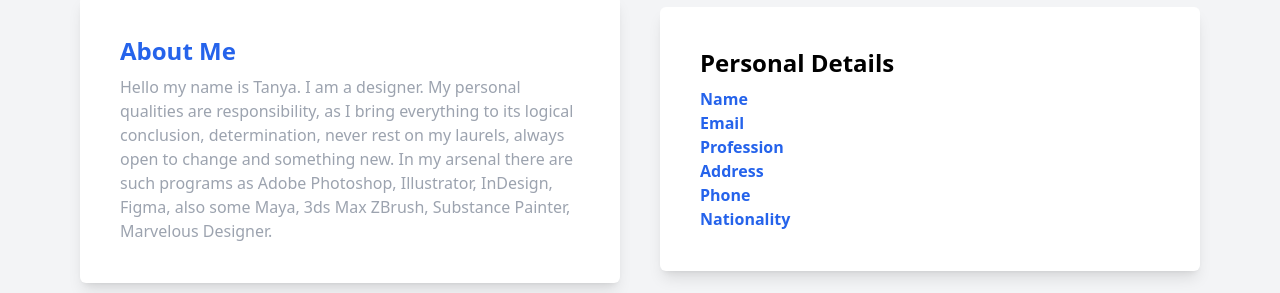
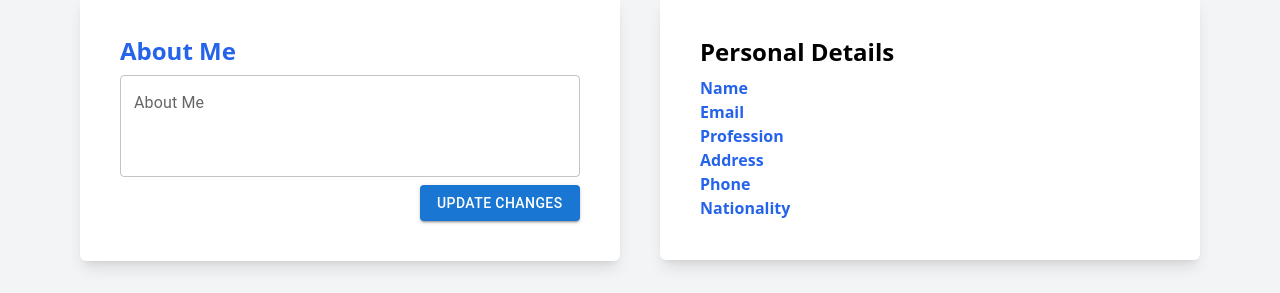
Before and after one commit to Waptech07/CSC-Study, a React (Create React App) app: page /profile/details in a window 1280 px wide. Shown: the part 388-681 px from the top of the page. Built offline with nearby package versions, Linux system fonts and the light colour scheme.

Commit message:
added bio condition, field or bio text

```diff
--- a/src/components/Profile/MyProfile.jsx
+++ b/src/components/Profile/MyProfile.jsx
@@ -1,8 +1,40 @@
-import React, { useContext } from "react";
+import React, { useContext, useState } from "react";
 import { AuthContext } from "../../context/AuthContext";
+import ApiService from "../../services/ApiService";
+import { toast } from "react-toastify";
+import { Button, TextField } from "@mui/material";
 
 const MyProfile = () => {
-  const { user } = useContext(AuthContext);
+  const { user, setUser } = useContext(AuthContext);
+  const [bio, setBio] = useState(user?.bio || "");
+
+  const handleErrors = (error) => {
+    if (typeof error === "string") {
+      toast.error(error);
+    } else if (typeof error === "object") {
+      Object.values(error)
+        .flat()
+        .forEach((message) => toast.error(message, { autoClose: 2000 }));
+    } else {
+      toast.error("An unexpected error occurred");
+    }
+  };
+
+  const handleBioChanges = async () => {
+    const updatedUser = { bio };
+
+    try {
+      const response = await ApiService.updateProfile(updatedUser);
+      if (response.success) {
+        setUser(response.data); // Update user in context
+        toast.success("Profile updated successfully");
+      } else {
+        handleErrors(response.error);
+      }
+    } catch (error) {
+      toast.error("An error occurred while updating profile");
+    }
+  };
 
   return (
     <section>
@@ -10,12 +42,31 @@ const MyProfile = () => {
         <div className="bg-white rounded-md shadow-lg w-full lg:w-1/2 p-5 lg:p-10">
           <h2 className="text-2xl text-blue-600 font-bold mb-2">About Me</h2>
           <p className="text-base text-gray-400">
-            Hello my name is Tanya. I am a designer. My personal qualities are
-            responsibility, as I bring everything to its logical conclusion,
-            determination, never rest on my laurels, always open to change and
-            something new. In my arsenal there are such programs as Adobe
-            Photoshop, Illustrator, InDesign, Figma, also some Maya, 3ds Max
-            ZBrush, Substance Painter, Marvelous Designer.
+            {user?.bio || (
+              <>
+                <div>
+                  <TextField
+                    placeholder="Add your Bio"
+                    fullWidth
+                    label="About Me"
+                    multiline
+                    minRows={3}
+                    maxRows={4}
+                    value={bio}
+                    onChange={(e) => setBio(e.target.value)}
+                  />
+                </div>
+                <div className="flex justify-end items-center mt-2">
+                  <Button
+                    variant="contained"
+                    sx={{ flex: 0.3 }}
+                    onClick={handleBioChanges}
+                  >
+                    Update Changes
+                  </Button>
+                </div>
+              </>
+            )}
           </p>
         </div>
         <div className="bg-white rounded-md shadow-lg w-full lg:w-1/2 p-5 lg:p-10">
```
